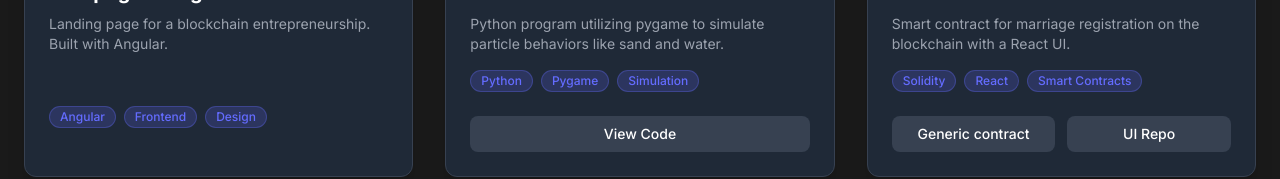
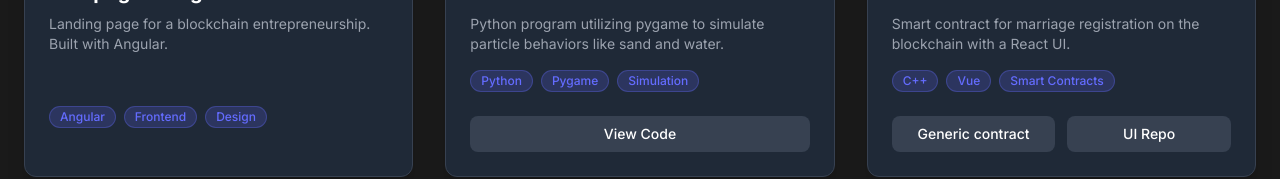
Before and after one commit to esmegl/software-portfolio, a React (Vite) app: page / in a window 1280 px wide. Shown: the part 2745-2924 px from the top of the page. Built offline with nearby package versions, Linux system fonts and the light colour scheme.

Commit message:
Update Projects.jsx
Correct errors in Lovebets' project data

```diff
--- a/src/components/Projects.jsx
+++ b/src/components/Projects.jsx
@@ -26,7 +26,7 @@ export const Projects = () => {
             title: t.projects.items[2].title,
             description: t.projects.items[2].description,
             imgUrl: lovebets,
-            tags: ["Solidity", "React", "Smart Contracts"],
+            tags: ["C++", "Vue", "Smart Contracts"],
             link: "https://github.com/esmegl/love_bets_contracts",
             secondLink: "https://github.com/esmegl/lovebets-ui"
         },
```
